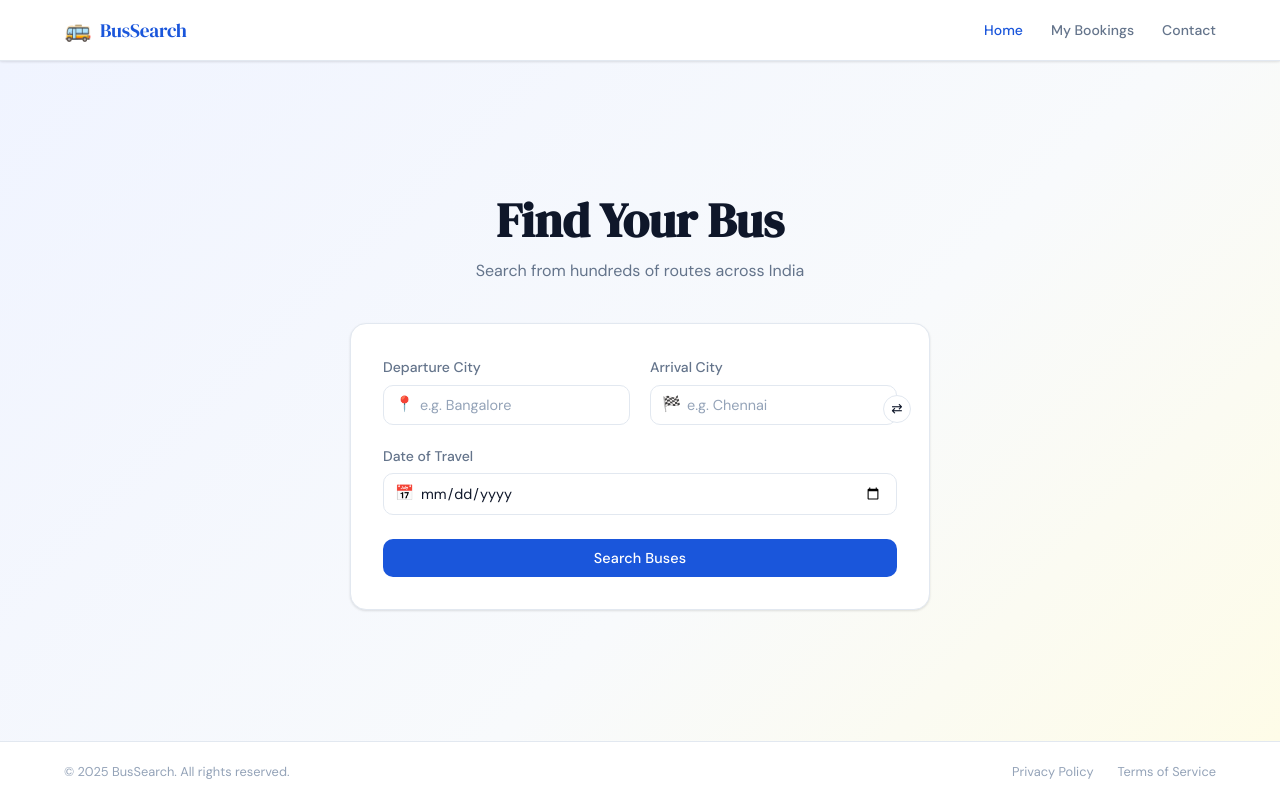
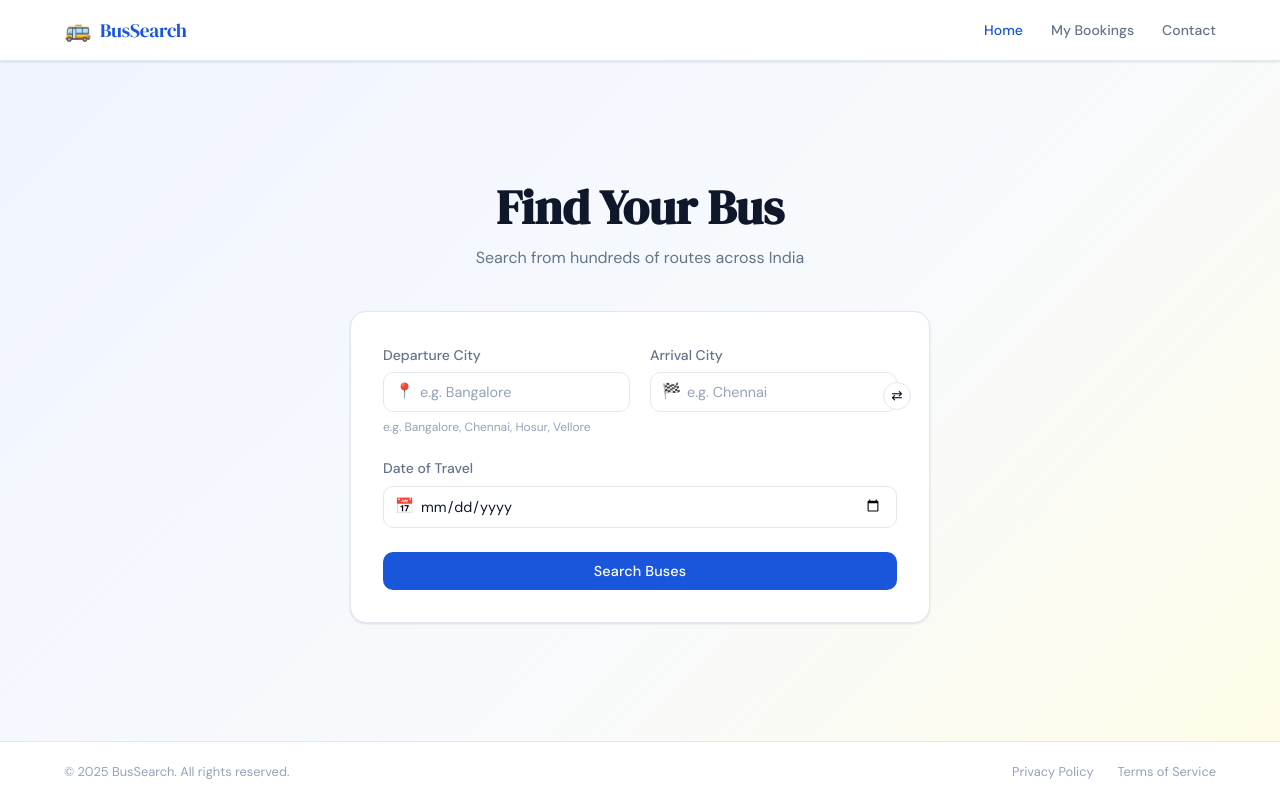
Before and after one commit to madany044/bus-booking, a React (Vite) app in the folder frontend/: page / in a window 1280 px wide. Built offline with nearby package versions, Linux system fonts and the light colour scheme; no server answers.

Commit message:
feature modifications

```diff
--- a/frontend/src/components/common/Navbar.tsx
+++ b/frontend/src/components/common/Navbar.tsx
@@ -14,7 +14,7 @@ export default function Navbar() {
         <div className="navbar-links">
           <Link to="/" className={location.pathname === '/' ? 'active' : ''}>Home</Link>
           <Link to="/bookings" className={location.pathname.startsWith('/bookings') ? 'active' : ''}>My Bookings</Link>
-          <a href="mailto:careers@appweave.tech">Contact</a>
+          <a href="#" onClick={(e) => e.preventDefault()}>Contact</a>
         </div>
       </div>
     </nav>
--- a/frontend/src/components/home/SearchForm.css
+++ b/frontend/src/components/home/SearchForm.css
@@ -62,6 +62,11 @@
   border-color: var(--color-danger) !important;
 }
 
+.form-hint {
+  font-size: 0.75rem;
+  color: var(--color-text-muted);
+}
+
 .swap-icon {
   position: absolute;
   right: -14px;
--- a/frontend/src/components/home/SearchForm.tsx
+++ b/frontend/src/components/home/SearchForm.tsx
@@ -72,6 +72,7 @@ export default function SearchForm() {
               />
             </div>
             {errors.departureCity && <span className="error-text">{errors.departureCity}</span>}
+            <span className="form-hint">e.g. Bangalore, Chennai, Hosur, Vellore</span>
           </div>
 
           <div className="swap-icon" title="Swap cities" onClick={() => {
--- a/frontend/src/pages/BusListPage.tsx
+++ b/frontend/src/pages/BusListPage.tsx
@@ -13,6 +13,7 @@ export default function BusListPage() {
   const departureCity = searchParams.get('departureCity') || '';
   const arrivalCity = searchParams.get('arrivalCity') || '';
   const date = searchParams.get('date') || '';
+  console.log('URL params:', { departureCity, arrivalCity, date }); // ADD THIS
 
   const [buses, setBuses] = useState<Bus[]>([]);
   const [filters, setFilters] = useState<BusFilters>({});
@@ -52,11 +53,19 @@ export default function BusListPage() {
     }
   }, [departureCity, arrivalCity, date, navigate]);
 
+  // Initial load + whenever search params change
+useEffect(() => {
+  setPage(1);
+  fetchBuses(1, filters);
+}, [departureCity, arrivalCity, date]); // eslint-disable-line react-hooks/exhaustive-deps
+
+// When filters change
 useEffect(() => {
   setPage(1);
   fetchBuses(1, filters);
 }, [filters]); // eslint-disable-line react-hooks/exhaustive-deps
 
+// When page changes
 useEffect(() => {
   fetchBuses(page, filters);
 }, [page]); // eslint-disable-line react-hooks/exhaustive-deps
```
Lines whose indentation alone changed are shown as unchanged.
